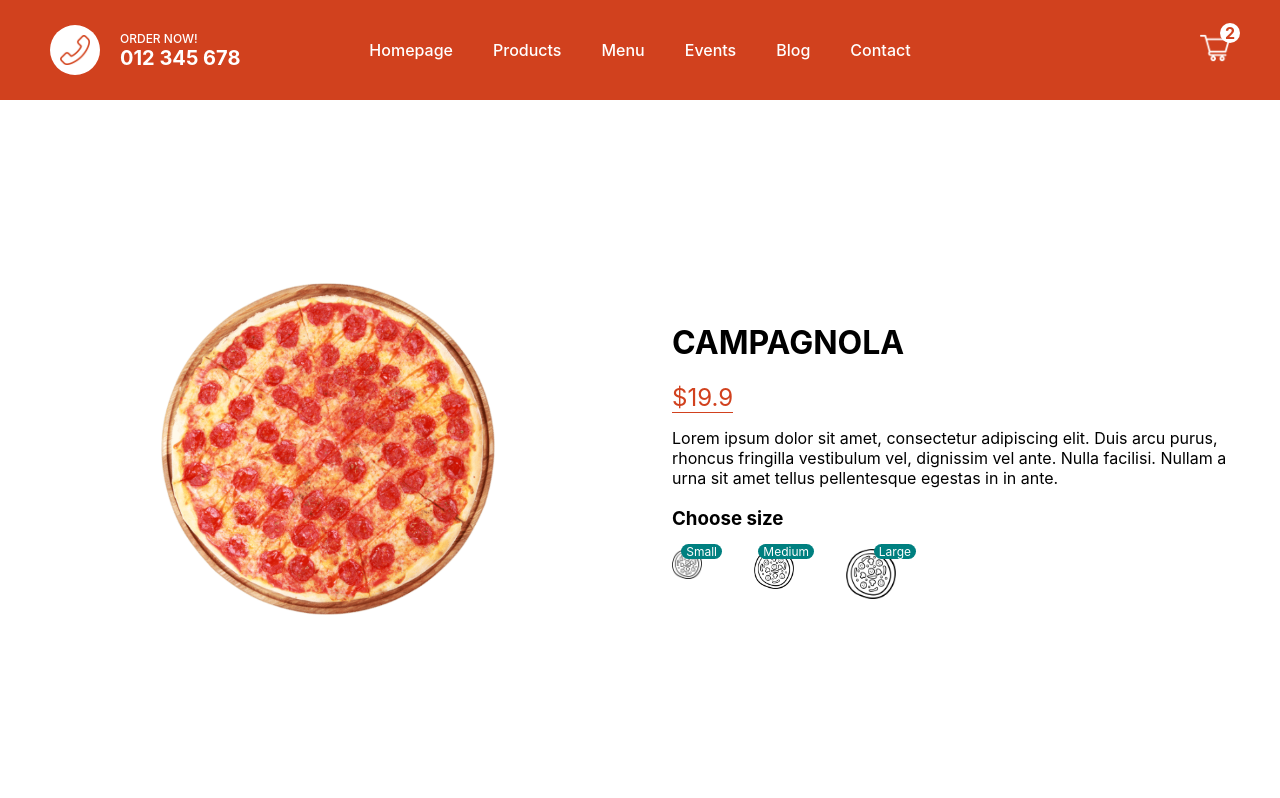
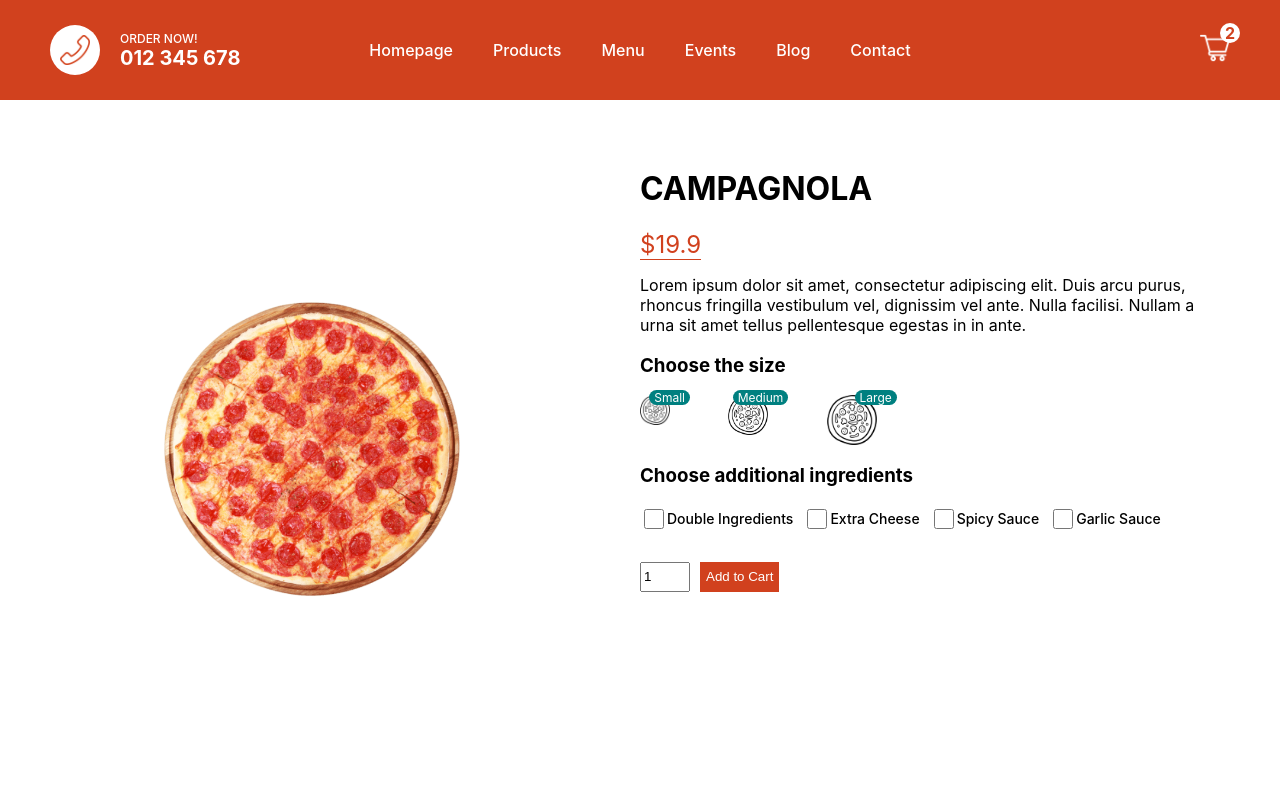
Before and after one commit to KristinaChausheva/nextjs-pizza-app, a Next.js app: page /product/1 in a window 1280 px wide. Shown: the top 798 px of the page. Built offline with nearby package versions, Linux system fonts and the light colour scheme.

Commit message:
extra ingredients options implemented

```diff
--- a/pages/product/[id].jsx
+++ b/pages/product/[id].jsx
@@ -15,13 +15,14 @@ function Product() {
     <div className={styles.container}>
       <div className={styles.left}>
         <div className={styles.imgContainer}>
-          <Image src={pizza.img} layout="fill" alt="" objectFit="contain" />
+          <Image src={pizza.img} objectFit="contain" layout="fill" alt="" />
+        </div>
       </div>
       <div className={styles.right}>
         <h1 className={styles.title}>{pizza.name}</h1>
         <span className={styles.price}>${pizza.price[size]}</span>
         <p className={styles.desc}>{pizza.desc}</p>
-          <h3 className={styles.choose}>Choose size</h3>
+        <h3 className={styles.choose}>Choose the size</h3>
         <div className={styles.sizes}>
           <div className={styles.size} onClick={() => setSize(0)}>
             <Image src="/img/size.png" layout="fill" alt="" />
@@ -36,6 +37,48 @@ function Product() {
             <span className={styles.number}>Large</span>
           </div>
         </div>
+        <h3 className={styles.choose}>Choose additional ingredients</h3>
+        <div className={styles.ingredients}>
+          <div className={styles.option}>
+            <input
+              type="checkbox"
+              id="double"
+              name="double"
+              className={styles.checkbox}
+            />
+            <label htmlFor="double">Double Ingredients</label>
+          </div>
+          <div className={styles.option}>
+            <input
+              className={styles.checkbox}
+              type="checkbox"
+              id="cheese"
+              name="cheese"
+            />
+            <label htmlFor="cheese">Extra Cheese</label>
+          </div>
+          <div className={styles.option}>
+            <input
+              className={styles.checkbox}
+              type="checkbox"
+              id="spicy"
+              name="spicy"
+            />
+            <label htmlFor="spicy">Spicy Sauce</label>
+          </div>
+          <div className={styles.option}>
+            <input
+              className={styles.checkbox}
+              type="checkbox"
+              id="garlic"
+              name="garlic"
+            />
+            <label htmlFor="garlic">Garlic Sauce</label>
+          </div>
+        </div>
+        <div className={styles.add}>
+          <input type="number" defaultValue={1} className={styles.quantity} />
+          <button className={styles.button}>Add to Cart</button>
         </div>
       </div>
     </div>
```
Lines whose indentation alone changed are shown as unchanged.
